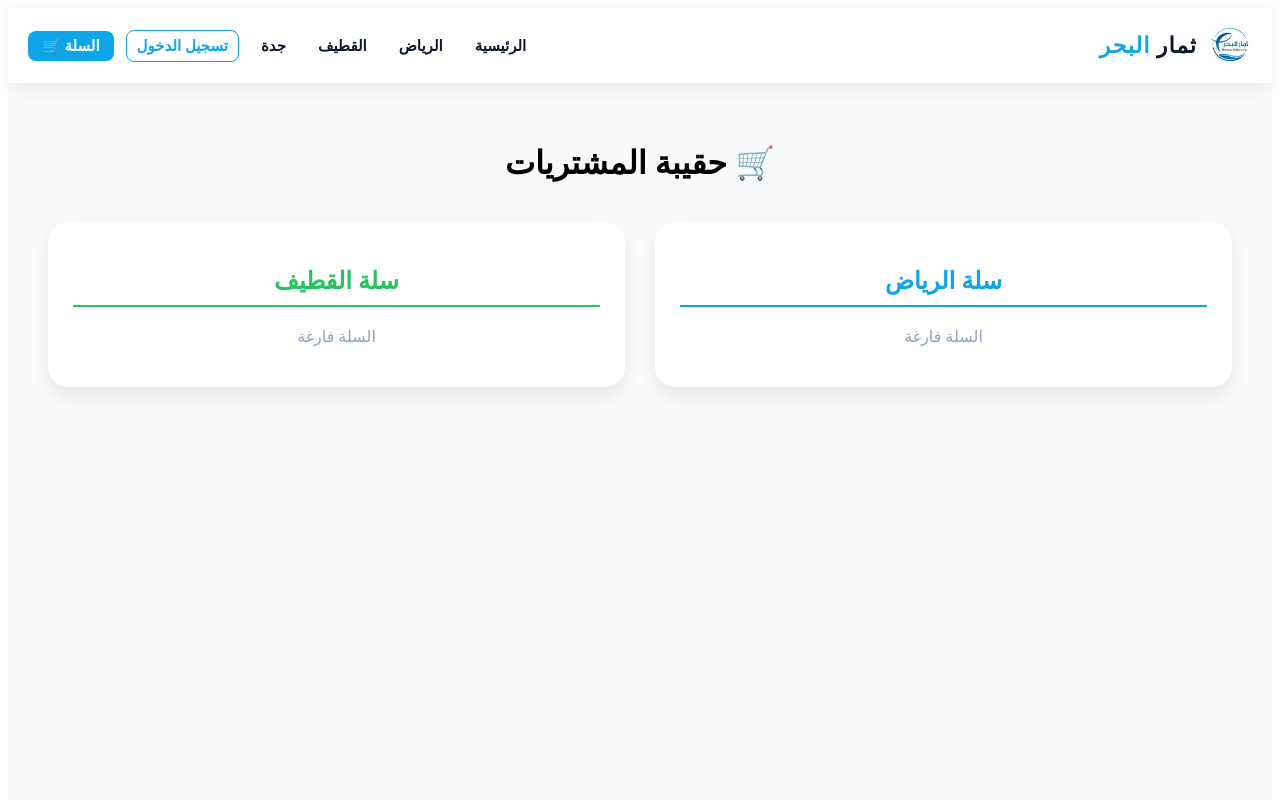
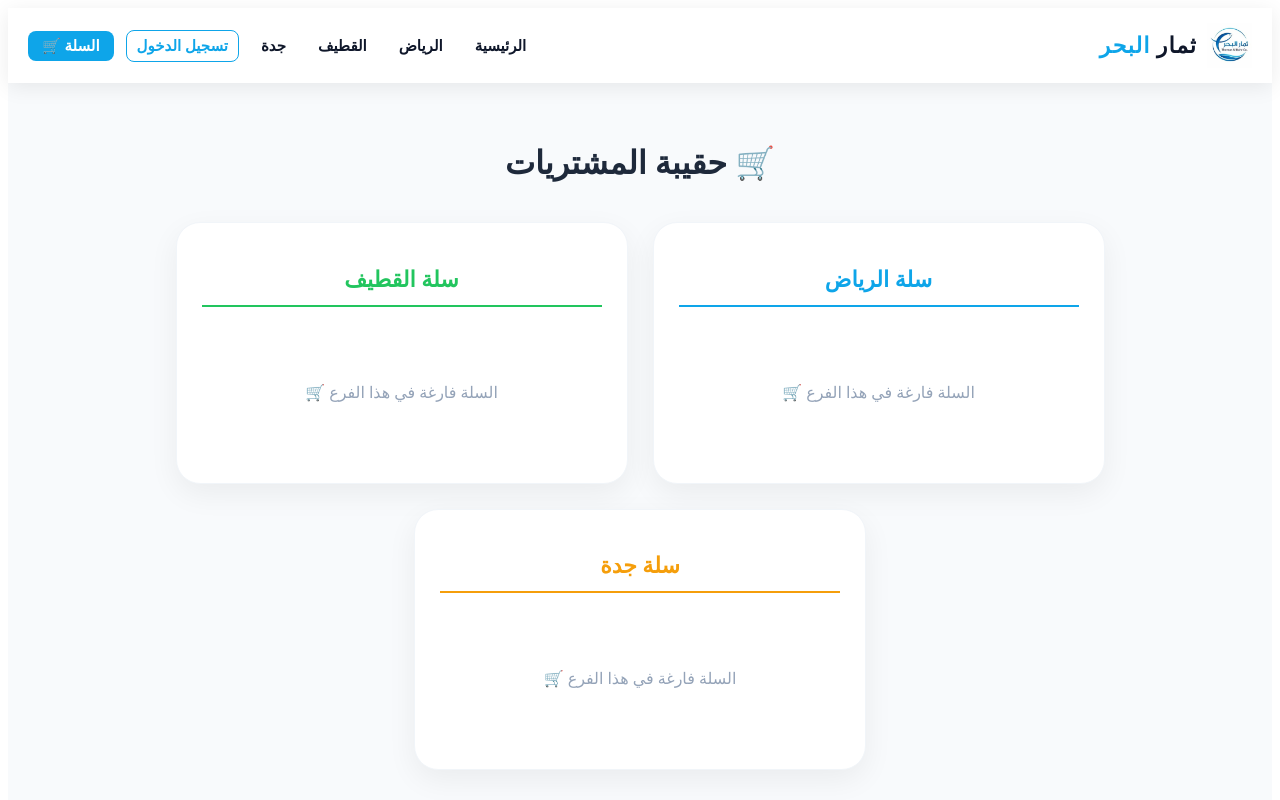
Before and after one commit to MOO651/themar-albahr, a React (Vite) app in the folder my-fish-shop/: page /cart in a window 1280 px wide. Shown: the top 800 px of the page. Built offline with nearby package versions, Linux system fonts and the light colour scheme.

Commit message:
Update Cart page and CartContext to support Jeddah branch and WhatsApp number

```diff
--- a/my-fish-shop/src/context/CartContext.tsx
+++ b/my-fish-shop/src/context/CartContext.tsx
@@ -5,7 +5,7 @@ export const CartContext = createContext<any>(null);
 export const CartProvider = ({ children }: any) => {
   const [message, setMessage] = useState<string | null>(null);
 
-  // بنجيب السلة الخاصة بالفرعين من الـ localStorage لو موجودة، أو نبدأ بسلة فاضية
+  // سلات الفروع الثلاثة (الرياض، القطيف، جدة) من الـ localStorage
   const [riyadhItems, setRiyadhItems] = useState<any[]>(() => {
     const saved = localStorage.getItem("riyadh_cart");
     return saved ? JSON.parse(saved) : [];
@@ -16,26 +16,36 @@ export const CartProvider = ({ children }: any) => {
     return saved ? JSON.parse(saved) : [];
   });
 
-  // حفظ سلة الرياض في localStorage كل ما تتغير
+  const [jeddahItems, setJeddahItems] = useState<any[]>(() => {
+    const saved = localStorage.getItem("jeddah_cart");
+    return saved ? JSON.parse(saved) : [];
+  });
+
+  // حفظ سلة الرياض
   useEffect(() => {
     localStorage.setItem("riyadh_cart", JSON.stringify(riyadhItems));
   }, [riyadhItems]);
 
-  // حفظ سلة القطيف في localStorage كل ما تتغير
+  // حفظ سلة القطيف
   useEffect(() => {
     localStorage.setItem("qatif_cart", JSON.stringify(qatifItems));
   }, [qatifItems]);
 
-  // حساب إجمالي المنتجات في السلتين مع بعض عشان العداد العلوي
-  const totalItems = [...riyadhItems, ...qatifItems].reduce((sum, item) => sum + item.quantity, 0);
+  // حفظ سلة جدة
+  useEffect(() => {
+    localStorage.setItem("jeddah_cart", JSON.stringify(jeddahItems));
+  }, [jeddahItems]);
+
+  // حساب إجمالي المنتجات في الفروع كلها للعداد العلوي في الـ Navbar
+  const totalItems = [...riyadhItems, ...qatifItems, ...jeddahItems].reduce((sum, item) => sum + item.quantity, 0);
 
   const showToast = (msg: string) => {
     setMessage(msg);
     setTimeout(() => setMessage(null), 2500);
   };
 
-  // إضافة منتج للسلة الخاصة بالفرع بتاعه على هذا الجهاز فقط
-  const addToCart = (product: any, branch: 'riyadh' | 'qatif', quantity: number) => {
+  // إضافة منتج للسلة الخاصة بالفرع بتاعه
+  const addToCart = (product: any, branch: 'riyadh' | 'qatif' | 'jeddah', quantity: number) => {
     if (branch === 'riyadh') {
       setRiyadhItems(prevItems => {
         const index = prevItems.findIndex((i: any) => i.id === product.id);
@@ -47,8 +57,19 @@ export const CartProvider = ({ children }: any) => {
           return [...prevItems, { ...product, quantity }];
         }
       });
+    } else if (branch === 'qatif') {
+      setQatifItems(prevItems => {
+        const index = prevItems.findIndex((i: any) => i.id === product.id);
+        if (index > -1) {
+          const updated = [...prevItems];
+          updated[index].quantity += quantity;
+          return updated;
+        } else {
+          return [...prevItems, { ...product, quantity }];
+        }
+      });
     } else {
-      setQatifItems(prevItems => {
+      setJeddahItems(prevItems => {
         const index = prevItems.findIndex((i: any) => i.id === product.id);
         if (index > -1) {
           const updated = [...prevItems];
@@ -63,15 +84,16 @@ export const CartProvider = ({ children }: any) => {
     showToast(`تمت إضافة ${product.name} للسلة بنجاح!`);
   };
 
-  // دالة لتحديث أو حذف العناصر لو محتاجها في صفحة السلة
-  const updateQuantity = (id: string, branch: 'riyadh' | 'qatif', newQty: number) => {
-    const setter = branch === 'riyadh' ? setRiyadhItems : setQatifItems;
-    setter(prev => prev.map(item => item.id === id ? { ...item, quantity: newQty } : item));
+  // تحديث الكمية لأي فرع
+  const updateQuantity = (id: string, branch: 'riyadh' | 'qatif' | 'jeddah', newQty: number) => {
+    const setter = branch === 'riyadh' ? setRiyadhItems : branch === 'qatif' ? setQatifItems : setJeddahItems;
+    setter((prev: any[]) => prev.map((item: any) => item.id === id ? { ...item, quantity: newQty } : item));
   };
 
-  const removeFromCart = (id: string, branch: 'riyadh' | 'qatif') => {
-    const setter = branch === 'riyadh' ? setRiyadhItems : setQatifItems;
-    setter(prev => prev.filter(item => item.id !== id));
+  // حذف منتج من السلة لأي فرع
+  const removeFromCart = (id: string, branch: 'riyadh' | 'qatif' | 'jeddah') => {
+    const setter = branch === 'riyadh' ? setRiyadhItems : branch === 'qatif' ? setQatifItems : setJeddahItems;
+    setter((prev: any[]) => prev.filter((item: any) => item.id !== id));
   };
 
   return (
@@ -80,6 +102,7 @@ export const CartProvider = ({ children }: any) => {
       totalItems,
       riyadhItems,
       qatifItems,
+      jeddahItems,
       updateQuantity,
       removeFromCart
     }}>
--- a/my-fish-shop/src/pages/Cart.tsx
+++ b/my-fish-shop/src/pages/Cart.tsx
@@ -4,15 +4,20 @@ import { db } from "../firebase/config";
 import { collection, addDoc } from "firebase/firestore";
 
 const Cart = () => {
-  const { riyadhItems, qatifItems, updateQuantity, removeFromCart } = useContext(CartContext);
+  const { riyadhItems, qatifItems, jeddahItems, updateQuantity, removeFromCart } = useContext(CartContext) as any;
   const [notes, setNotes] = useState<{ [key: string]: string }>({});
 
-  // فصل بيانات العميل لكل فرع لوحده لتجنب أي تداخل
+  // فصل بيانات العميل لكل فرع لوحده تماماً
   const [riyadhCustomer, setRiyadhCustomer] = useState({ name: '', phone: '', address: '' });
   const [qatifCustomer, setQatifCustomer] = useState({ name: '', phone: '', address: '' });
+  const [jeddahCustomer, setJeddahCustomer] = useState({ name: '', phone: '', address: '' });
 
-  const handleQuantityChange = (branch: 'riyadh' | 'qatif', productId: string, delta: number) => {
-    const items = branch === 'riyadh' ? riyadhItems : qatifItems;
+  const handleQuantityChange = (branch: 'riyadh' | 'qatif' | 'jeddah', productId: string, delta: number) => {
+    let items;
+    if (branch === 'riyadh') items = riyadhItems;
+    else if (branch === 'qatif') items = qatifItems;
+    else items = jeddahItems;
+
     const currentItem = items.find((i: any) => i.id === productId);
     if (currentItem) {
       const newQty = currentItem.quantity + delta;
@@ -42,10 +47,13 @@ const Cart = () => {
   };
 
   const sendToWhatsApp = (branch: string, items: any[], customer: any) => {
-    const phone = branch === 'riyadh' ? '966577972769' : '966595273048';
+    let phone = '966577972769'; // رقم الرياض
+    if (branch === 'qatif') phone = '966595273048'; // رقم القطيف
+    else if (branch === 'jeddah') phone = '966560350663'; // رقم جدة الجديد
+
     const total = items.reduce((sum, item) => sum + (item.price * item.quantity), 0);
 
-    let text = `📦 طلب جديد من ${customer.name || 'عميل جديد'}` +
+    let text = `📦 طلب جديد من فرع (${branch}) - ${customer.name || 'عميل جديد'}` +
       `\n\n👤 الاسم: ${customer.name}` +
       `\n📞 الجوال: ${customer.phone}` +
       `\n📍 العنوان: ${customer.address}` +
@@ -60,55 +68,135 @@ const Cart = () => {
     window.open(`https://wa.me/${phone}?text=${encodeURIComponent(text)}`, '_blank');
   };
 
-  const renderSection = (items: any[], branch: 'riyadh' | 'qatif', title: string, color: string) => {
+  const renderSection = (items: any[], branch: 'riyadh' | 'qatif' | 'jeddah', title: string, color: string) => {
     const total = items.reduce((sum, item) => sum + (item.price * item.quantity), 0);
-    const customer = branch === 'riyadh' ? riyadhCustomer : qatifCustomer;
-    const setCustomer = branch === 'riyadh' ? setRiyadhCustomer : setQatifCustomer;
+
+    let customer, setCustomer;
+    if (branch === 'riyadh') {
+      customer = riyadhCustomer;
+      setCustomer = setRiyadhCustomer;
+    } else if (branch === 'qatif') {
+      customer = qatifCustomer;
+      setCustomer = setQatifCustomer;
+    } else {
+      customer = jeddahCustomer;
+      setCustomer = setJeddahCustomer;
+    }
 
     return (
-      <div style={{ flex: 1, minWidth: '350px', backgroundColor: "#fff", borderRadius: "20px", padding: "25px", boxShadow: "0 10px 20px rgba(0,0,0,0.08)" }}>
-        <h2 style={{ color: color, marginBottom: "20px", textAlign: 'center', borderBottom: `2px solid ${color}`, paddingBottom: '10px' }}>{title}</h2>
-        {items.length === 0 ? <p style={{ textAlign: 'center', color: '#94a3b8' }}>السلة فارغة</p> : (
+      <div style={{
+        flex: 1,
+        minWidth: '350px',
+        maxWidth: '400px',
+        backgroundColor: "#fff",
+        borderRadius: "24px",
+        padding: "25px",
+        boxShadow: "0 10px 30px rgba(0,0,0,0.06)",
+        border: '1px solid #f1f5f9',
+        display: 'flex',
+        flexDirection: 'column',
+        justifyContent: 'space-between'
+      }}>
+        <div>
+          <h2 style={{ color: color, marginBottom: "20px", textAlign: 'center', borderBottom: `2px solid ${color}`, paddingBottom: '12px', fontSize: '22px', fontWeight: '800' }}>
+            {title}
+          </h2>
+
+          {items.length === 0 ? (
+            <div style={{ textAlign: 'center', padding: '40px 0', color: '#94a3b8' }}>
+              <p style={{ fontSize: '16px' }}>السلة فارغة في هذا الفرع 🛒</p>
+            </div>
+          ) : (
             <>
+              <div style={{ maxHeight: '250px', overflowY: 'auto', marginBottom: '15px' }}>
                 {items.map((item: any) => (
                   <div key={item.id} style={{ padding: '12px 0', borderBottom: '1px solid #f1f5f9' }}>
                     <div style={{ display: 'flex', justifyContent: 'space-between', alignItems: 'center' }}>
-                  <div style={{ fontWeight: '600' }}>{item.name}</div>
+                      <div style={{ fontWeight: '700', color: '#1e293b', fontSize: '15px' }}>{item.name}</div>
                       <div style={{ display: 'flex', gap: '8px', alignItems: 'center' }}>
-                    <button onClick={() => handleQuantityChange(branch, item.id, -1)} style={{ border:'none', cursor:'pointer', padding:'5px 10px', borderRadius:'5px', backgroundColor: '#e2e8f0' }}>-</button>
-                    <span>{item.quantity}</span>
-                    <button onClick={() => handleQuantityChange(branch, item.id, 1)} style={{ border:'none', cursor:'pointer', padding:'5px 10px', borderRadius:'5px', backgroundColor: '#e2e8f0' }}>+</button>
+                        <button onClick={() => handleQuantityChange(branch, item.id, -1)} style={{ border:'none', cursor:'pointer', padding:'6px 12px', borderRadius:'8px', backgroundColor: '#f1f5f9', fontWeight: 'bold' }}>-</button>
+                        <span style={{ fontSize: '16px', fontWeight: 'bold', minWidth: '20px', textAlign: 'center' }}>{item.quantity}</span>
+                        <button onClick={() => handleQuantityChange(branch, item.id, 1)} style={{ border:'none', cursor:'pointer', padding:'6px 12px', borderRadius:'8px', backgroundColor: '#f1f5f9', fontWeight: 'bold' }}>+</button>
                       </div>
                     </div>
-                <input type="text" placeholder="ملاحظة إضافية" style={{ width: '100%', marginTop: '8px', padding: '8px', borderRadius: '6px', border: '1px solid #e2e8f0' }} onChange={(e) => setNotes({...notes, [item.id]: e.target.value})}/>
+                    <input
+                      type="text"
+                      placeholder="ملاحظة إضافية للمنتج..."
+                      style={{ width: '100%', marginTop: '8px', padding: '8px 12px', borderRadius: '8px', border: '1px solid #e2e8f0', fontSize: '13px', outline: 'none' }}
+                      onChange={(e) => setNotes({...notes, [item.id]: e.target.value})}
+                    />
                   </div>
                 ))}
+              </div>
 
-            <div style={{ marginTop: '20px', padding: '15px', backgroundColor: '#f8fafc', borderRadius: '12px', textAlign: 'center', fontSize: '18px', fontWeight: 'bold' }}>
-              الإجمالي: {total} ر.س
+              <div style={{ marginTop: '15px', padding: '12px', backgroundColor: '#f8fafc', borderRadius: '12px', textAlign: 'center', fontSize: '17px', fontWeight: 'bold', color: '#334155' }}>
+                الإجمالي: <span style={{ color: color }}>{total} ر.س</span>
               </div>
 
               <div style={{ marginTop: '20px', display: 'flex', flexDirection: 'column', gap: '10px' }}>
-              <input type="text" placeholder="الاسم الكريم" value={customer.name} style={{ padding: '12px', borderRadius: '10px', border: '1px solid #cbd5e1' }} onChange={(e) => setCustomer({...customer, name: e.target.value})} />
-              <input type="text" placeholder="رقم الجوال" value={customer.phone} style={{ padding: '12px', borderRadius: '10px', border: '1px solid #cbd5e1' }} onChange={(e) => setCustomer({...customer, phone: e.target.value})} />
-              <input type="text" placeholder="العنوان بالتفصيل" value={customer.address} style={{ padding: '12px', borderRadius: '10px', border: '1px solid #cbd5e1' }} onChange={(e) => setCustomer({...customer, address: e.target.value})} />
+                <input
+                  type="text"
+                  placeholder="الاسم الكريم"
+                  value={customer.name}
+                  style={{ padding: '12px', borderRadius: '10px', border: '1px solid #cbd5e1', outline: 'none', fontSize: '14px' }}
+                  onChange={(e) => setCustomer({...customer, name: e.target.value})}
+                />
+                <input
+                  type="text"
+                  placeholder="رقم الجوال"
+                  value={customer.phone}
+                  style={{ padding: '12px', borderRadius: '10px', border: '1px solid #cbd5e1', outline: 'none', fontSize: '14px' }}
+                  onChange={(e) => setCustomer({...customer, phone: e.target.value})}
+                />
+                <input
+                  type="text"
+                  placeholder="العنوان بالتفصيل"
+                  value={customer.address}
+                  style={{ padding: '12px', borderRadius: '10px', border: '1px solid #cbd5e1', outline: 'none', fontSize: '14px' }}
+                  onChange={(e) => setCustomer({...customer, address: e.target.value})}
+                />
               </div>
 
-            <button onClick={() => { sendToWhatsApp(branch, items, customer); saveOrderToAdmin(branch, items, total, customer); }} style={{ marginTop: "20px", width: "100%", padding: "16px", backgroundColor: "#25D366", color: "white", border: "none", borderRadius: "12px", cursor: "pointer", fontWeight: "bold", fontSize: "16px" }}>
+              <button
+                onClick={() => {
+                  if(!customer.name || !customer.phone) {
+                    alert("يرجى إدخال الاسم ورقم الجوال على الأقل لإتمام الطلب");
+                    return;
+                  }
+                  sendToWhatsApp(branch, items, customer);
+                  saveOrderToAdmin(branch, items, total, customer);
+                }}
+                style={{
+                  marginTop: "20px",
+                  width: "100%",
+                  padding: "14px",
+                  backgroundColor: "#25D366",
+                  color: "white",
+                  border: "none",
+                  borderRadius: "12px",
+                  cursor: "pointer",
+                  fontWeight: "bold",
+                  fontSize: "15px",
+                  boxShadow: '0 4px 12px rgba(37, 211, 102, 0.2)',
+                  transition: '0.2s'
+                }}
+              >
                 إتمام الطلب عبر واتساب 💬
               </button>
             </>
           )}
         </div>
+      </div>
     );
   };
 
   return (
-    <div style={{ padding: "40px", backgroundColor: "#f8fafc", minHeight: "100vh" }}>
-      <h1 style={{ textAlign: "center", marginBottom: "40px" }}>🛒 حقيبة المشتريات</h1>
-      <div style={{ display: "flex", gap: "30px", flexWrap: "wrap", justifyContent: "center" }}>
+    <div style={{ padding: "40px 20px", backgroundColor: "#f8fafc", minHeight: "100vh", direction: 'rtl' }}>
+      <h1 style={{ textAlign: "center", marginBottom: "40px", color: '#1e293b', fontWeight: '800' }}>🛒 حقيبة المشتريات</h1>
+      <div style={{ display: "flex", gap: "25px", flexWrap: "wrap", justifyContent: "center", alignItems: 'flex-start' }}>
         {renderSection(riyadhItems, 'riyadh', "سلة الرياض", "#0ea5e9")}
         {renderSection(qatifItems, 'qatif', "سلة القطيف", "#22c55e")}
+        {renderSection(jeddahItems, 'jeddah', "سلة جدة", "#f59e0b")}
       </div>
     </div>
   );
```
Lines whose indentation alone changed are shown as unchanged.
